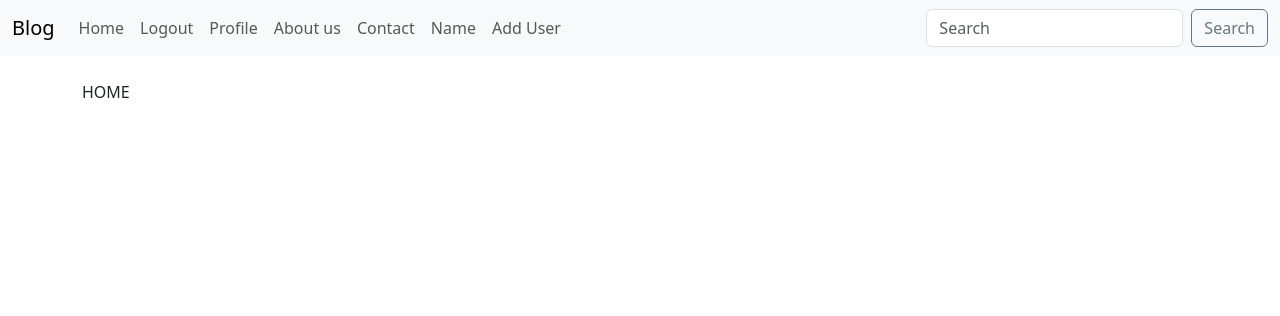
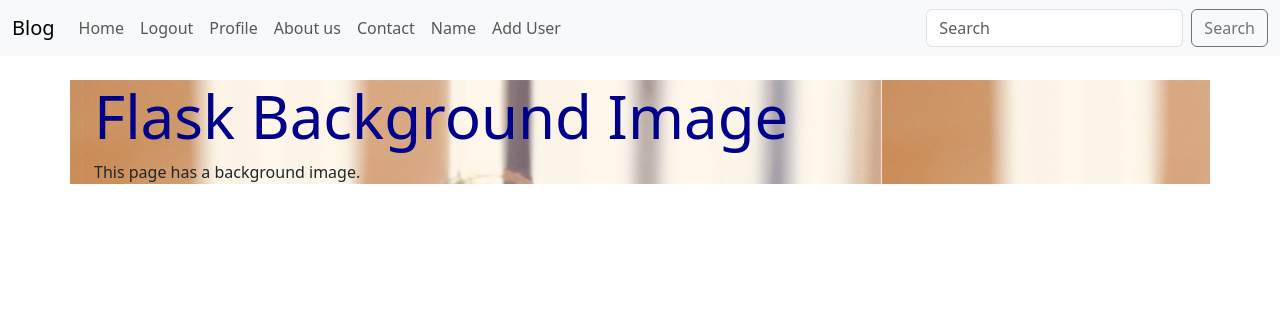
Before and after one commit to PaulaRodriguezRomera/assignment, a Flask app: page / in a window 1280 px wide. Shown: the top 316 px of the page. Run offline with Flask 3, Linux system fonts and the light colour scheme.

Commit message:
adding background images

```diff
--- a/static/css/style.css
+++ b/static/css/style.css
@@ -7,3 +7,8 @@
      color: darkblue;
     font-size: 30px;
 }
+
+
+.container {
+    background-image: url("../profile.jpeg");
+}
--- a/templates/index.html
+++ b/templates/index.html
@@ -1,16 +1,16 @@
 {% extends 'base.html' %}
 
 {% block content %}
-    <!DOCTYPE html>
-    <html lang="en">
-    <head>
-        <meta charset="UTF-8">
-        <title>Title</title>
-    </head>
-    <body>
+ <!DOCTYPE html>
+<html>
+<head>
+  <title>Flask Background Image</title>
+</head>
+<body>
+  <div class="container">
+    <h1>Flask Background Image</h1>
+    <p>This page has a background image.</p>
+</body>
+</html>
 
-    <p>HOME</p>
-
-    </body>
-    </html>
 {% endblock %}
```
Also changed, not shown: static/profile.jpeg (renamed from static/images/profile.jpeg).
